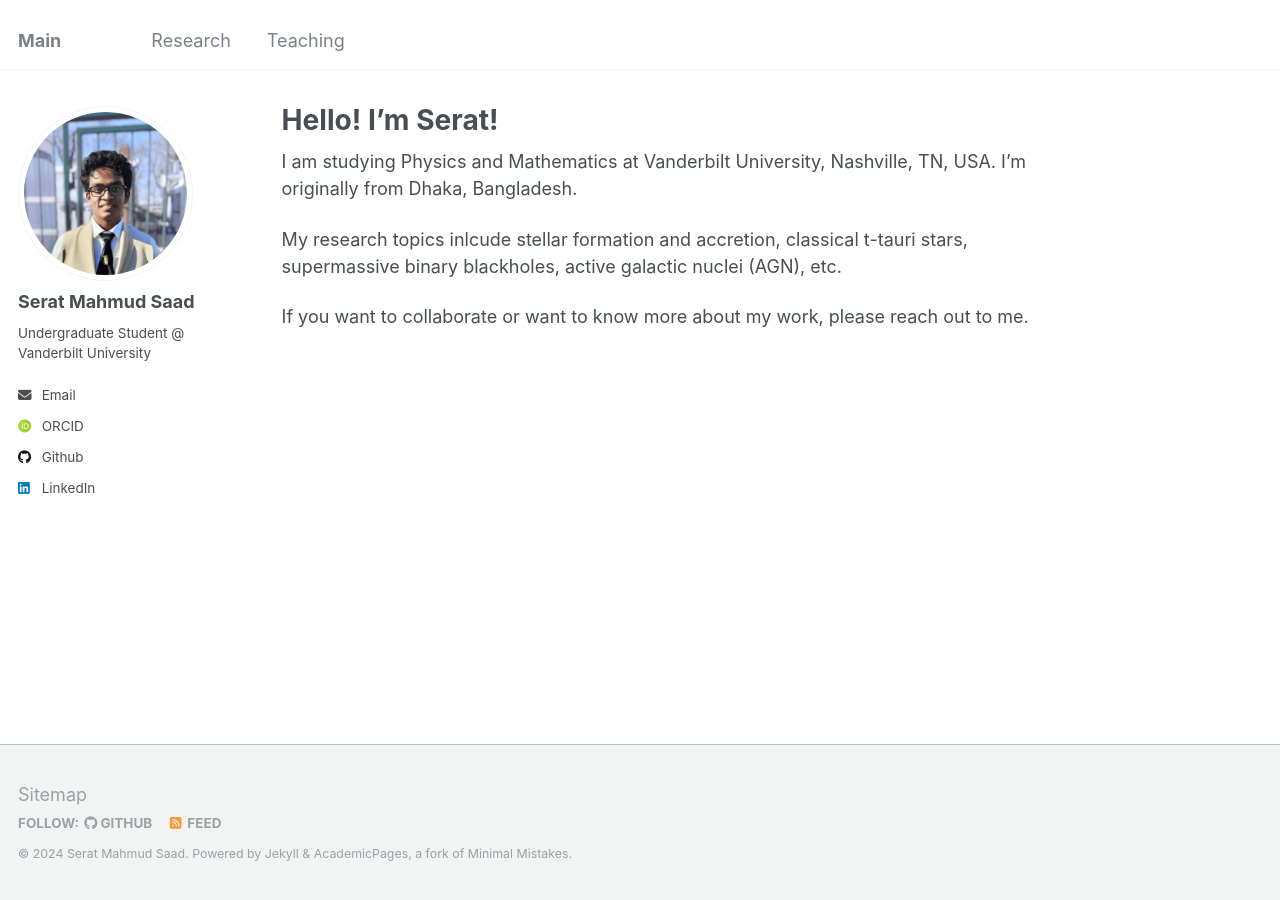
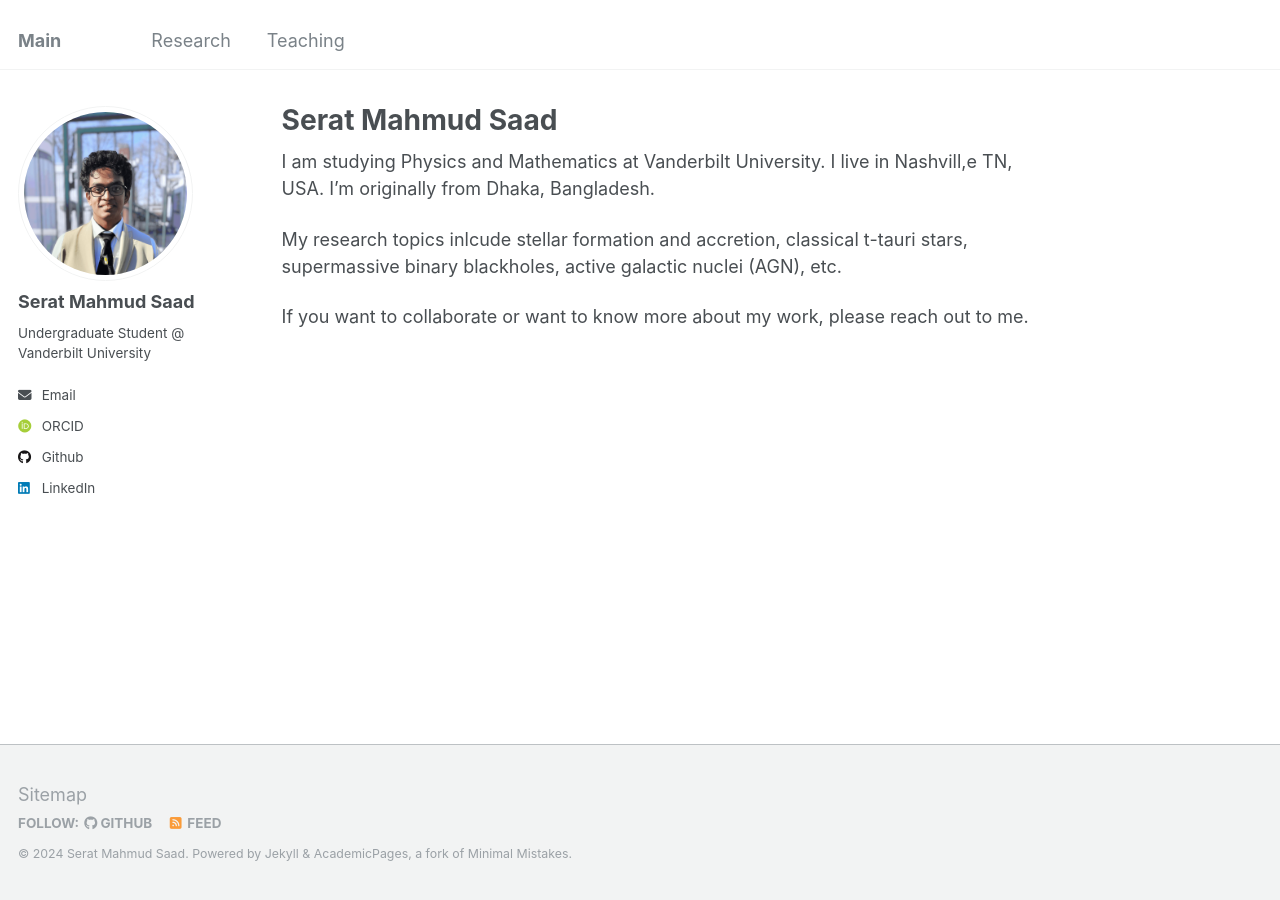
Before and after one commit to seratsaad/seratsaad.github.io, a Jekyll site: the page built from _pages/about.md, in a window 1280 px wide. Built offline with Jekyll 4.4.1, drawn with Linux system fonts in a browser that asks for light colours; some web fonts are replaced.

Commit message:
Update about.md

```diff
--- a/_pages/about.md
+++ b/_pages/about.md
@@ -1,6 +1,6 @@
 ---
 permalink: /
-title: "Hello! I'm Serat!"
+title: "Serat Mahmud Saad"
 author_profile: true
 redirect_from:
   - /about/
@@ -8,8 +8,7 @@ redirect_from:
 ---
 
 
-
-I am studying Physics and Mathematics at Vanderbilt University, Nashville, TN, USA. I'm originally from Dhaka, Bangladesh.
+I am studying Physics and Mathematics at Vanderbilt University. I live in Nashvill,e TN, USA. I'm originally from Dhaka, Bangladesh.
 
 My research topics inlcude stellar formation and accretion, classical t-tauri stars, supermassive binary blackholes, active galactic nuclei (AGN), etc.
 
```
